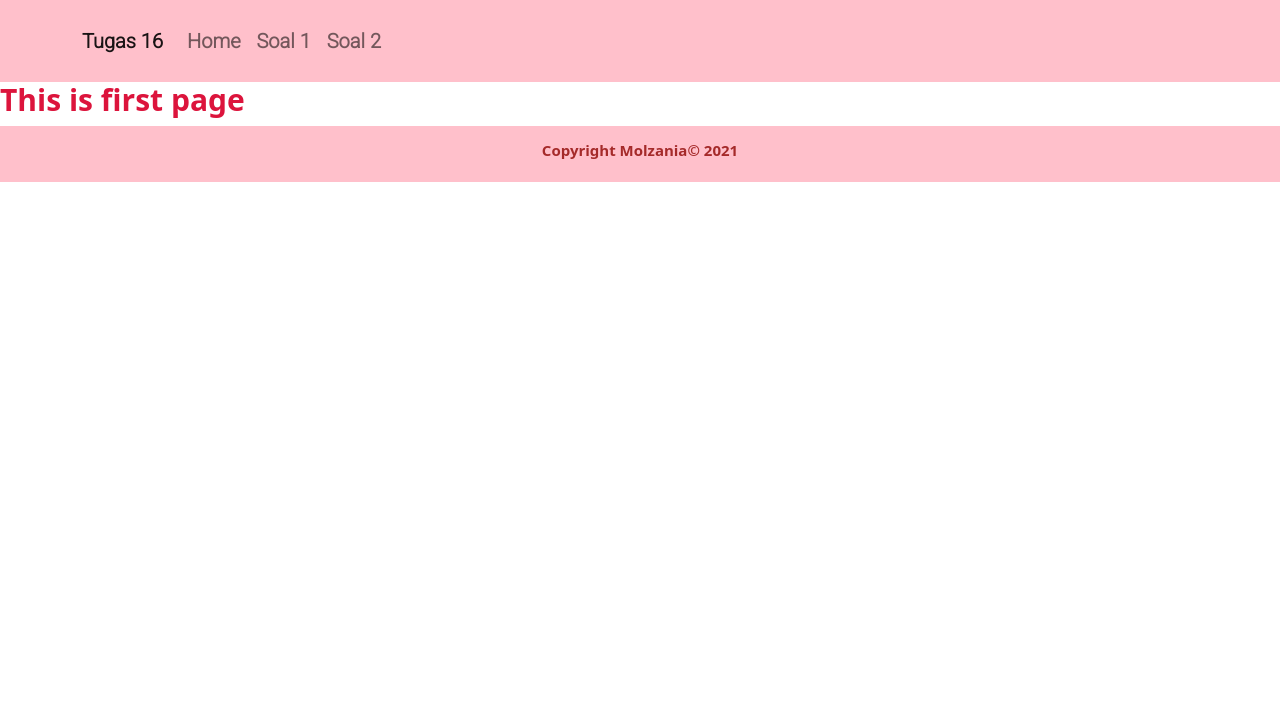
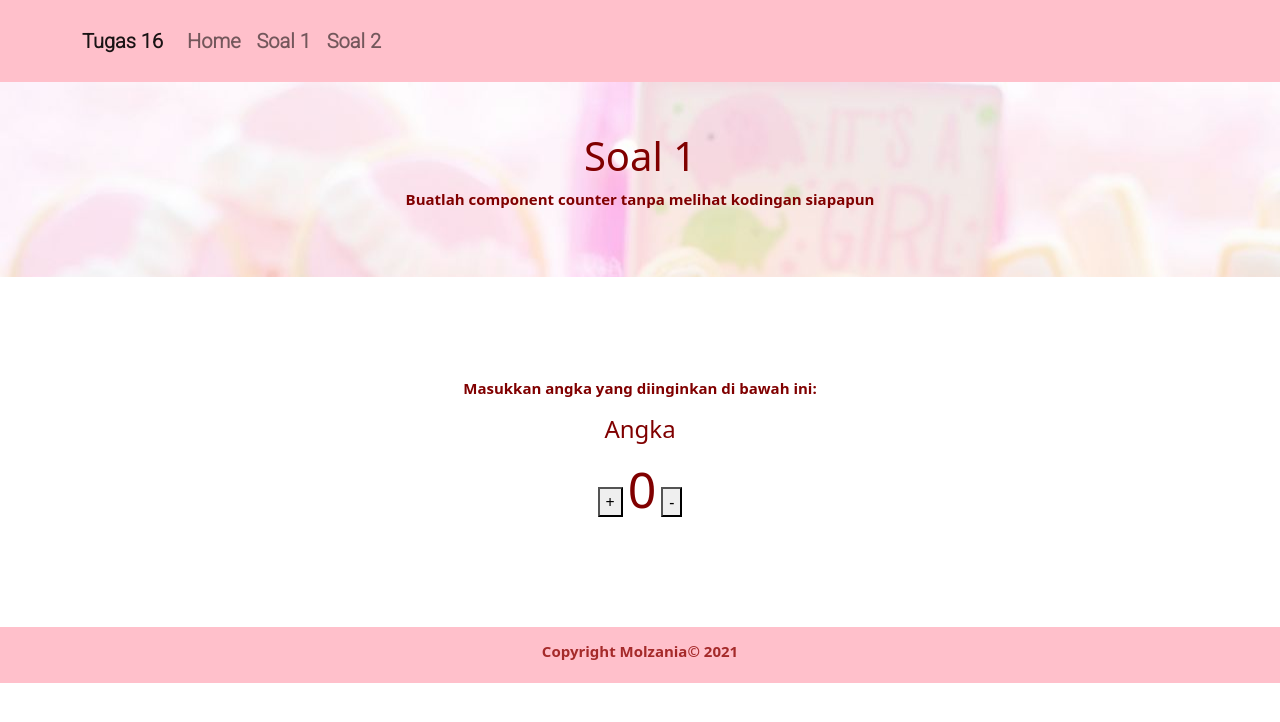
Before and after one commit to molzania/tugas-component-react, a React (Create React App) app: page /Soal1 in a window 1280 px wide. Shown: the top 722 px of the page. Built offline with nearby package versions, Linux system fonts and the light colour scheme.

Commit message:
commit on 'main'

```diff
--- a/src/pages/Soal1.js
+++ b/src/pages/Soal1.js
@@ -1,11 +1,40 @@
 import React from 'react';
 import './Soal1.css';
+import {useState} from 'react';
+import img1 from './pink.jpg';
 
 function Soal1() {
+    const [count, setCount] = useState(0);
+
+    const tambah = () => {
+      if(count >= 0){
+setCount(count + 1);
+      }
+    }
+
+    const kurang = () => {
+      if(count > 0){
+        setCount(count-1);
+      } else (
+        setCount(0)
+      )
+    }
+
     return (
-      <div className="Home">
-    <h3>This is first page</h3>
-
+      <div className="Soal-1">
+    <div className="pertanyaan-1" style={{backgroundImage: `url(${img1})`}}>
+    <h1>Soal 1</h1>
+    <p>Buatlah component counter tanpa melihat kodingan siapapun</p>
+    </div>
+    <div className="jawaban-1">
+    <p>Masukkan angka yang diinginkan di bawah ini:</p>
+    <h4>Angka</h4>
+    <div className="counter">
+      <button onClick={tambah}>+</button>
+        <span className="angka">{count}</span>
+      <button onClick={kurang}>-</button>
+      </div>
+      </div>
       </div>
     );
   }
--- a/src/pages/Soal2.css
+++ b/src/pages/Soal2.css
@@ -0,0 +1,29 @@
+.angka{
+    font-size: 50px;
+    margin-left:5px;
+    margin-right:5px;
+}
+
+.counter{
+    display: inline;
+}
+
+.pertanyaan-1{
+    padding:50px;
+    text-align: center;
+    color:maroon;
+}
+
+.pertanyaan-1 > p{
+color:maroon;
+}
+
+.jawaban-1{
+    padding: 100px;
+    text-align: center;
+    color:maroon;
+}
+
+.jawaban-1 > p{
+    color: maroon;
+}
```
